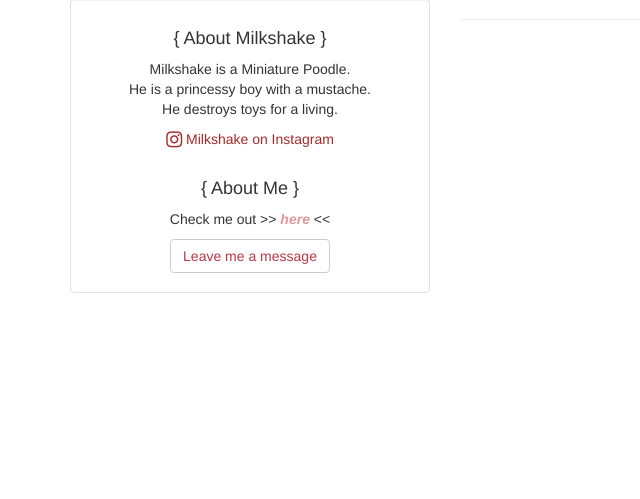
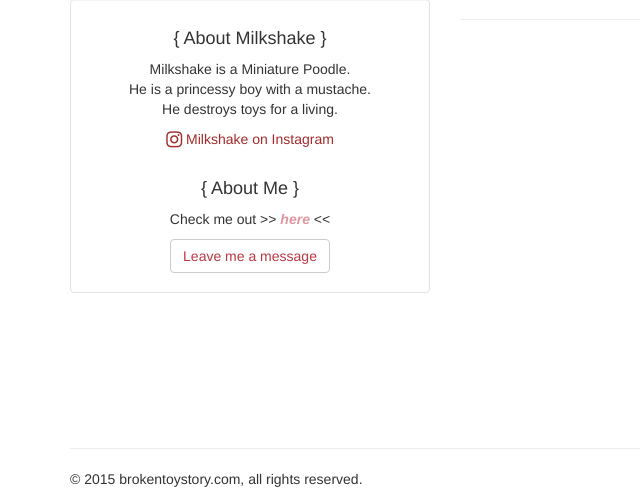
Before and after one commit to superyaooo/brokentoystory, a Flask app: page / in a window 1280 px wide. Shown: the part 302-801 px from the top of the page, without its empty margins (0-640 px from the left). Before the commit the page ends 595 px from the top, so only its background shows below. Run offline with Flask 2, Linux system fonts and the light colour scheme; data that the repository does not hold is empty; some libraries are stand-ins or nearby versions.

Commit message:
added copyright footer

```diff
--- a/static/css/custom.css
+++ b/static/css/custom.css
@@ -11,6 +11,25 @@
     width: 100%;
     max-height: 250px;
 }
+
+/* footer */
+html {
+  position: relative;
+  min-height: 100%;
+}
+body {
+  /* Margin bottom by footer height */
+  margin-bottom: 70px;
+}
+.footer {
+  position: absolute;
+  bottom: 0;
+  width: 100%;
+  /* Set the fixed height of the footer here */
+  height: 70px;
+  background-color: inherit;
+}
+/*end footer*/
 
 .well {
     background-color: inherit;
--- a/templates/index.html
+++ b/templates/index.html
@@ -115,7 +115,12 @@
         </div>
     </div>
 
-
+    <footer class="footer">
+        <div class="container">
+            <hr>
+            <p>© 2015 brokentoystory.com, all rights reserved.</p>
+        </div>
+    </footer>
 
 
     <!-- jQuery (necessary for Bootstrap's JavaScript plugins) -->
```
